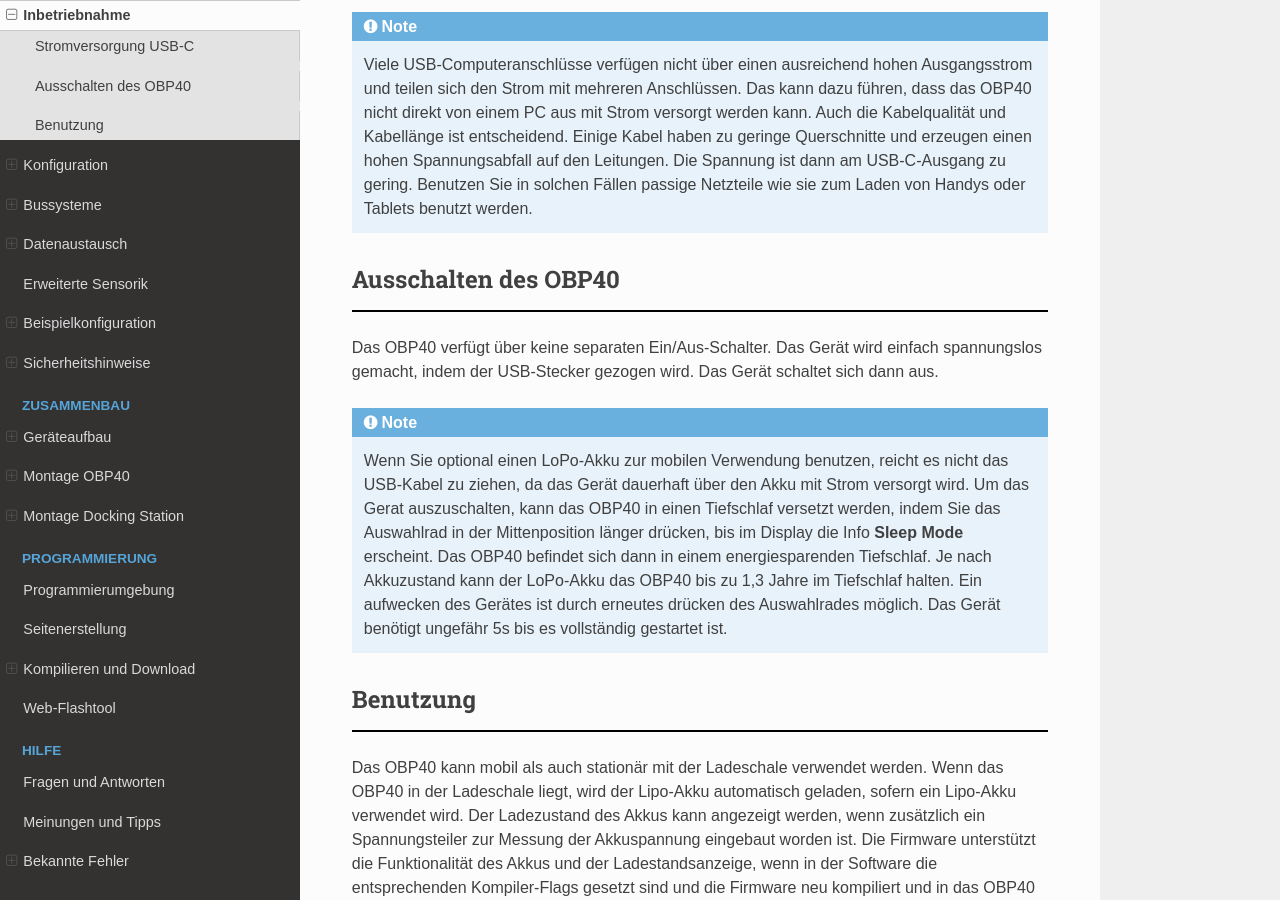
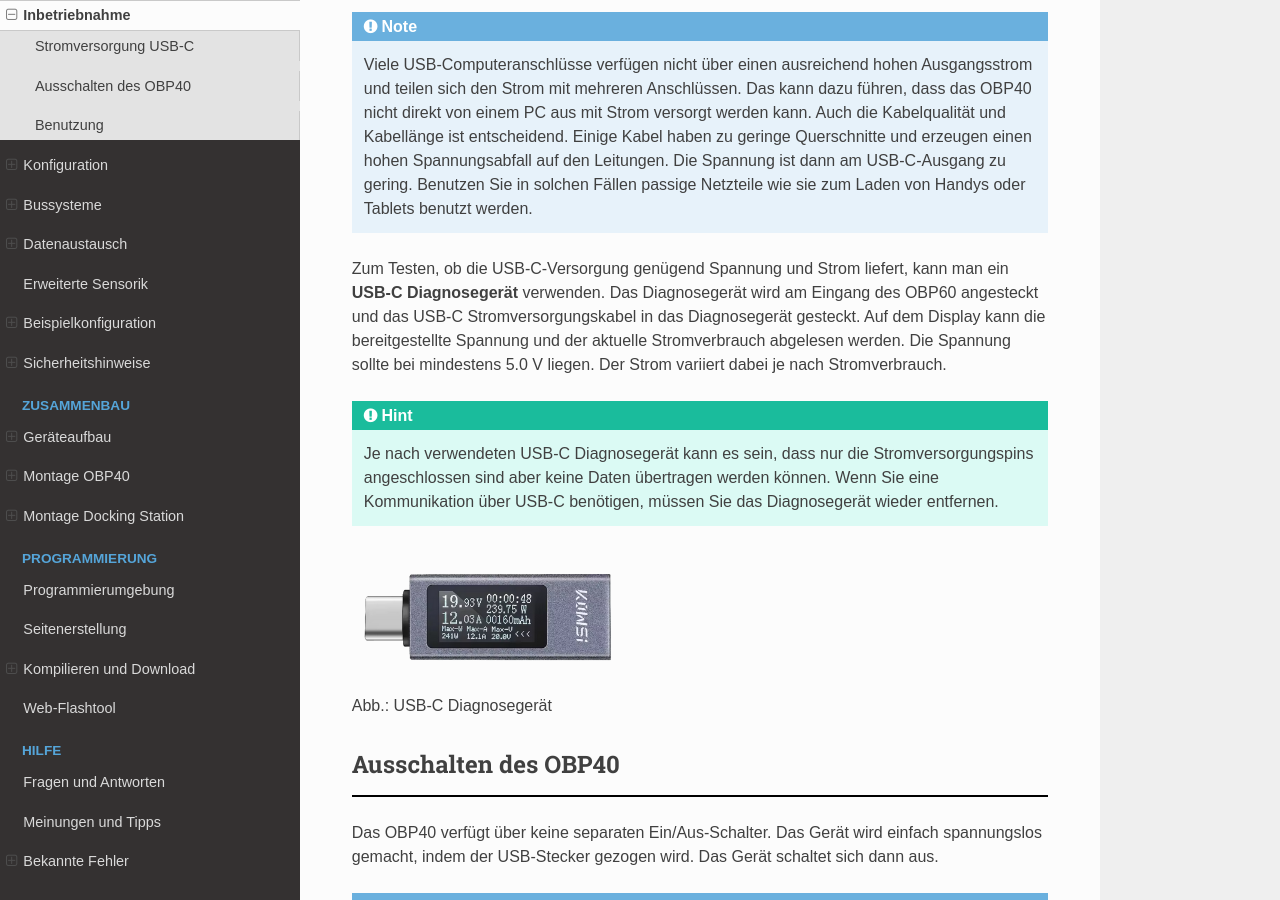
Before and after one commit to norbert-walter/obp40-v1-docu, a Sphinx documentation site: the page built from docs/usermanual/start.rst, in a window 1280 px wide and 900 px high, scrolled down 444 px. Built offline with Sphinx 7.4.7 and the Read the Docs theme 3.1.0, drawn with Linux system fonts in a browser that asks for light colours.

Commit message:
Add USB diagnostic device

```diff
--- a/docs/usermanual/start.rst
+++ b/docs/usermanual/start.rst
@@ -10,6 +10,15 @@
 
 .. note::
 	Viele USB-Computeranschlüsse verfügen nicht über einen ausreichend hohen Ausgangsstrom und teilen sich den Strom mit mehreren Anschlüssen. Das kann dazu führen, dass das OBP40 nicht direkt von einem PC aus mit Strom versorgt werden kann. Auch die Kabelqualität und Kabellänge ist entscheidend. Einige Kabel haben zu geringe Querschnitte und erzeugen einen hohen Spannungsabfall auf den Leitungen. Die Spannung ist dann am USB-C-Ausgang zu gering. Benutzen Sie in solchen Fällen passige Netzteile wie sie zum Laden von Handys oder Tablets benutzt werden.
+
+Zum Testen, ob die USB-C-Versorgung genügend Spannung und Strom liefert, kann man ein **USB-C Diagnosegerät** verwenden. Das Diagnosegerät wird am Eingang des OBP60 angesteckt und das USB-C Stromversorgungskabel in das Diagnosegerät gesteckt. Auf dem Display kann die bereitgestellte Spannung und der aktuelle Stromverbrauch abgelesen werden. Die Spannung sollte bei mindestens 5.0 V liegen. Der Strom variiert dabei je nach Stromverbrauch.
+
+.. hint::
+	Je nach verwendeten USB-C Diagnosegerät kann es sein, dass nur die Stromversorgungspins angeschlossen sind aber keine Daten übertragen werden können. Wenn Sie eine Kommunikation über USB-C benötigen, müssen Sie das Diagnosegerät wieder entfernen.
+
+.. image:: ../pics/USB-C_Diagnostic_Device.png
+             :scale: 60%
+Abb.: USB-C Diagnosegerät
 
 Ausschalten des OBP40
 ---------------------
```
Also changed, not shown: docs/pics/USB-C_Diagnostic_Device.png (added).
